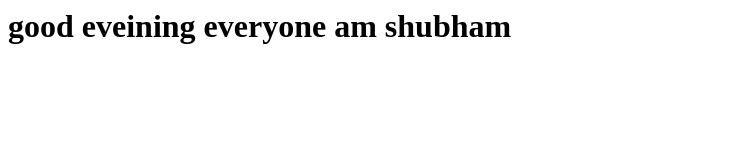
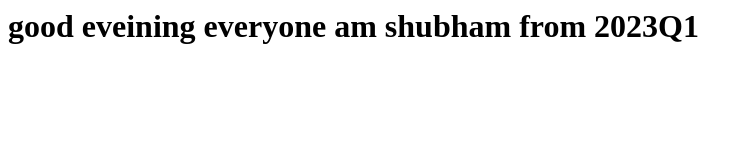
Before and after one commit to shubham51294/galaxy-01, a plain HTML site: page index.html in a window 1280 px wide. Shown: the whole page, without its empty margins (0-752 px from the left). Drawn offline with Linux system fonts and the light colour scheme.

Commit message:
my 1st commit from 2023Q1

```diff
--- a/index.html
+++ b/index.html
@@ -1 +1 @@
-<h1>good eveining everyone am shubham</h1>
+<h1>good eveining everyone am shubham from 2023Q1</h1>
```
Also changed, not shown: 1 other file.
